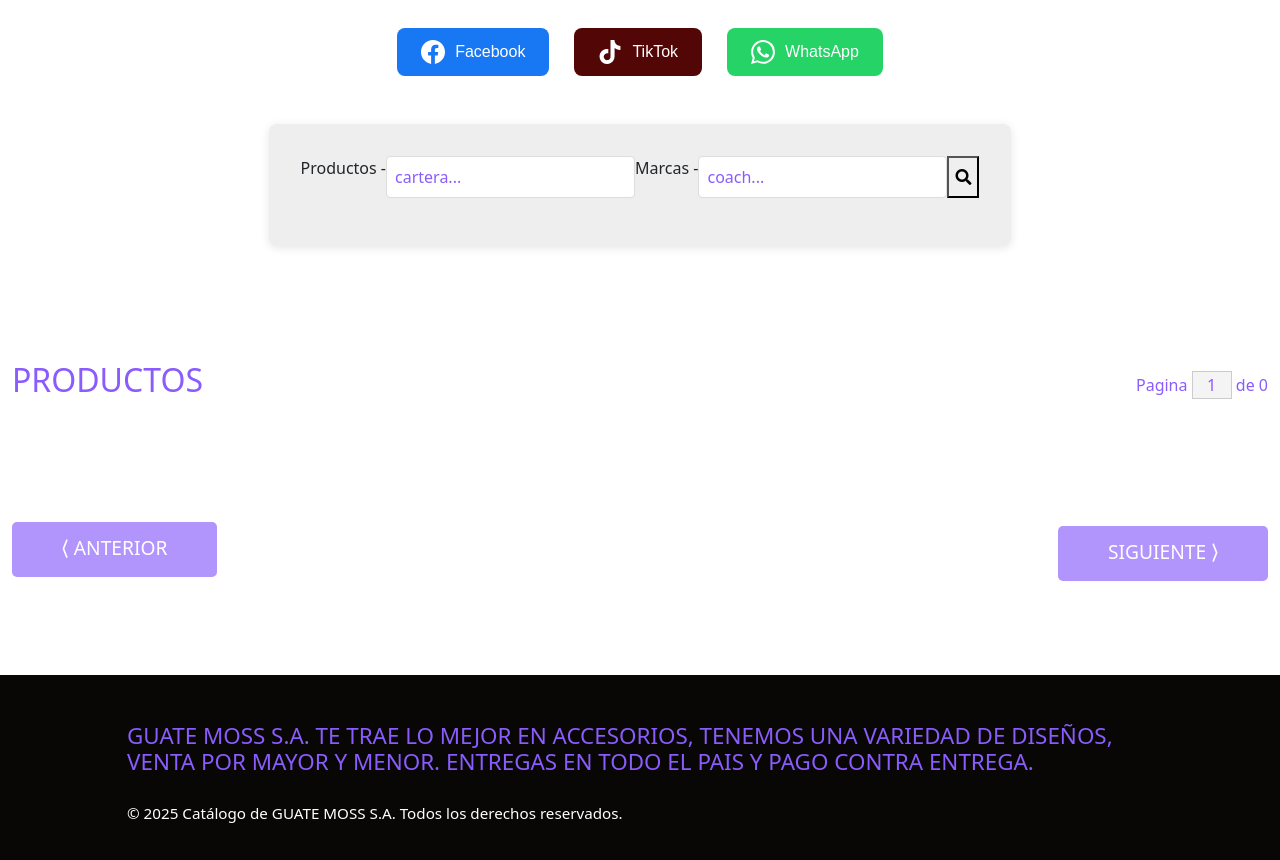
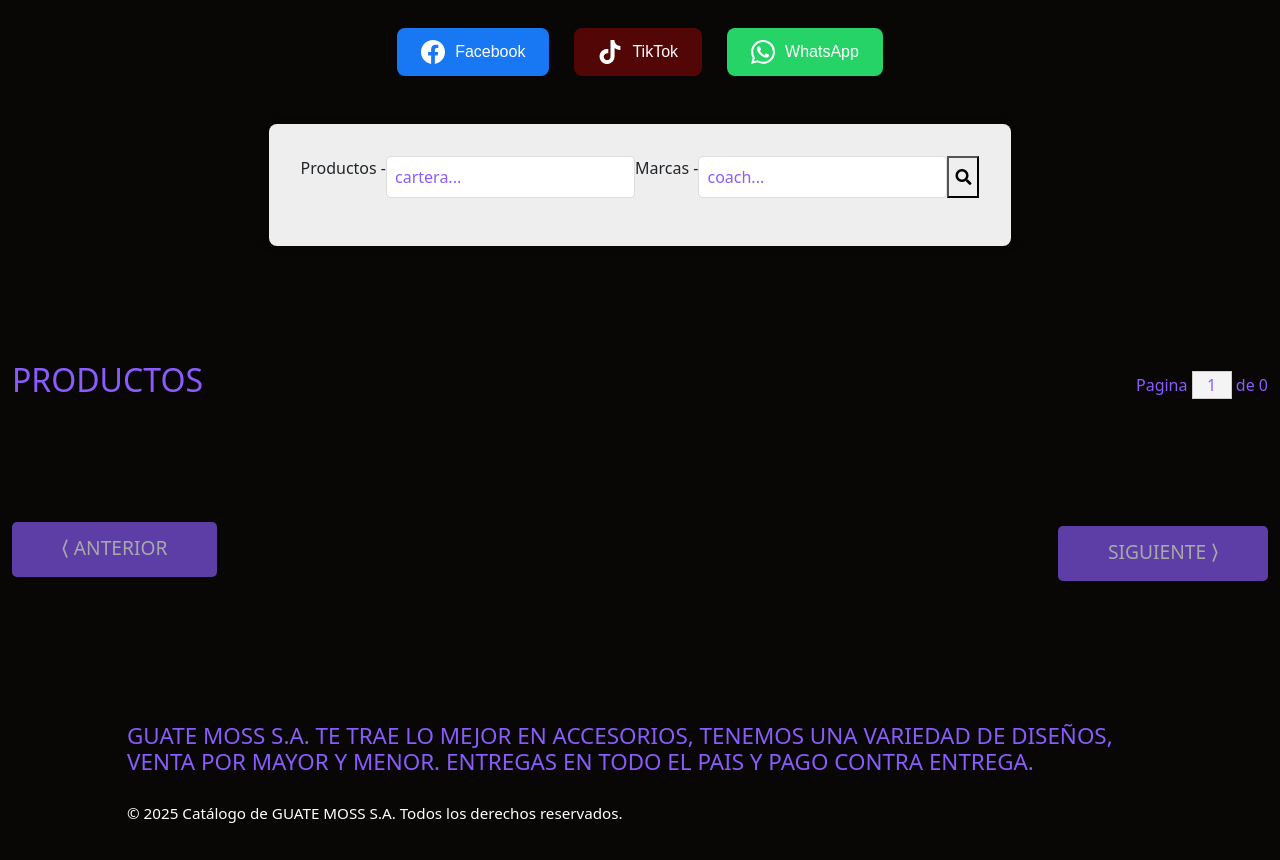
Before and after one commit to JAVAGONMUS/guatemoss, a PHP site: page / in a window 1280 px wide. Shown: the part 525-1385 px from the top of the page. Run offline with PHP 8.4, Linux system fonts and the light colour scheme; data that the repository does not hold is empty.

Commit message:
Update index.php

```diff
--- a/index.php
+++ b/index.php
@@ -48,7 +48,7 @@ $query = MostrarSoloPagina($offset, $productosPorPagina,$EMPR);
     <link rel="stylesheet" href="fontawesome/css/all.min.css">
     <link rel="stylesheet" href="css/templatemo-style.css">
 </head>
-<body >
+<body style="background-color:  #080705;">
     <!-- Page Loader -->
     <div id="loader-wrapper">
         <div id="loader"></div>
```
